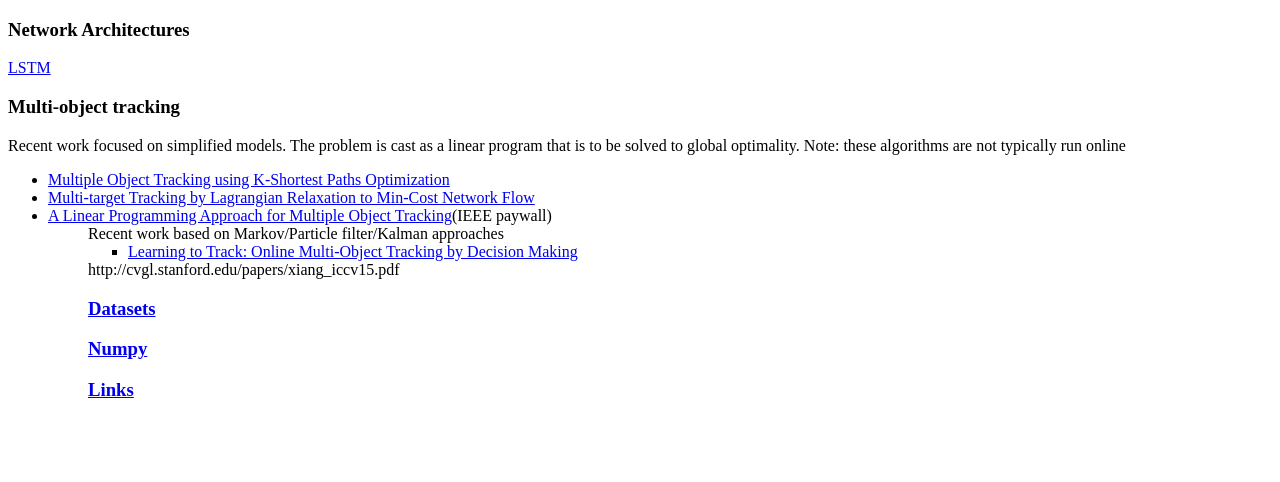
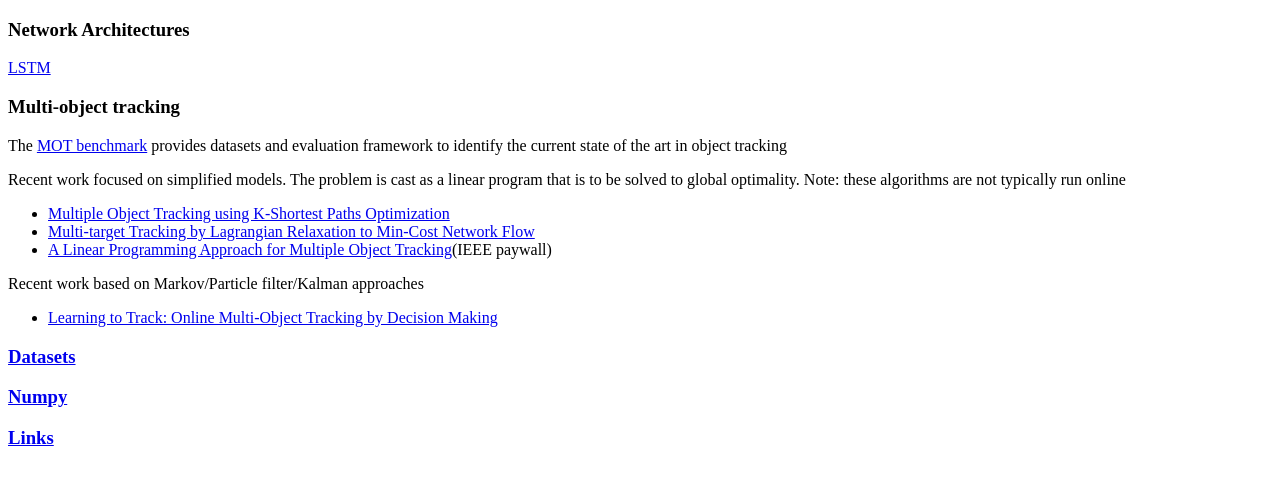
Before and after one commit to cxplanet/cxplanet.github.io, a plain HTML site: page index.html in a window 1280 px wide. Drawn offline with nearby package versions, Linux system fonts and the light colour scheme; some packages are replaced by stand-ins of ours.

Commit message:
More changes

```diff
--- a/index.html
+++ b/index.html
@@ -12,18 +12,19 @@
 <h3>Network Architectures</h3>
 <a href="http://colah.github.io/posts/2015-08-Understanding-LSTMs">LSTM</a>
 <h3>Multi-object tracking</h3>
-Recent work focused on simplified models. The problem is cast as a linear program that is to be solved to global optimality. Note: these algorithms are not typically run online
+<p>The <a href="https://motchallenge.net/">MOT benchmark</a> provides datasets and evaluation framework to identify the current state of the art in object tracking</p>
+<p>Recent work focused on simplified models. The problem is cast as a linear program that is to be solved to global optimality. Note: these algorithms are not typically run online
 <ul>
 <li><a href="http://www.idiap.ch/~fleuret/papers/berclaz-et-al-tpami2011.pdf">Multiple Object Tracking using
 K-Shortest Paths Optimization</a>
 <li><a href="http://www.cse.psu.edu/~asad/cvpr_2013.pdf">Multi-target Tracking by Lagrangian Relaxation to Min-Cost Network Flow</a>
 <li><a href="http://ieeexplore.ieee.org/document/4270205/">A Linear Programming Approach for Multiple Object Tracking</a>(IEEE paywall)
-<ul>
+</ul>
+</p>
 Recent work based on Markov/Particle filter/Kalman approaches
 <ul>
 <li><a href="http://cvgl.stanford.edu/papers/xiang_iccv15.pdf">Learning to Track: Online Multi-Object Tracking by Decision Making</a>
 </ul>
-http://cvgl.stanford.edu/papers/xiang_iccv15.pdf
 <h3><a href="data.html">Datasets</a></h3>
 <h3><a href="numpy.html">Numpy</a></h3>
 <h3><a href="links.html">Links</a></h3>
```
